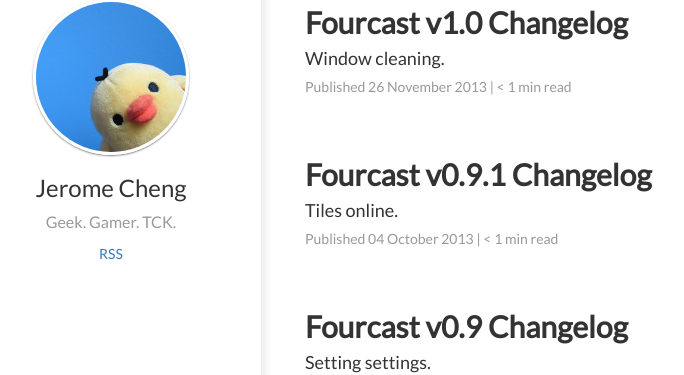
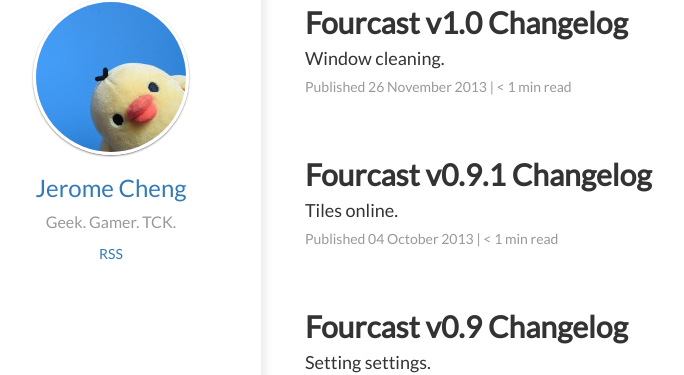
Before and after one commit to jcheng31/ayulin.net, a Jekyll site: the page built from Content/blog/index.html, in a window 1280 px wide. Shown: the part 58-433 px from the top of the page, without its empty margins (39-723 px from the left). Built offline with Jekyll 4.4.1, drawn with Linux system fonts in a browser that asks for light colours; nearby versions of some CDN libraries; Markdown is read by kramdown in place of the engine named in the settings; the list of posts is cut into pages by our own code.

Commit message:
Add link to blog index on sidebar.

```diff
--- a/Content/_layouts/blog.html
+++ b/Content/_layouts/blog.html
@@ -6,8 +6,10 @@ is_blog: true
   <div class="border-right left-sidebar">
     <div class="row center-text">
       <p><a href="/">Home</a></p>
-      <img src="/blog/img/profile.jpg" class="img-circle image-border">
-      <h3>Jerome Cheng</h3>
+      <a href="/blog">
+        <img src="/blog/img/profile.jpg" class="img-circle image-border">
+        <h3>Jerome Cheng</h3>
+      </a>
       <p class="subtle">Geek. Gamer. TCK.</p>
       <a href="/blog/rss.xml">RSS</a>
     </div>
--- a/Content/blog/index.html
+++ b/Content/blog/index.html
@@ -5,7 +5,7 @@ title: blog
 
 {% for post in paginator.posts %}
   <div class="blog-post-listing">
-    <a class="blog-post-link" href="{{ post.url }}">
+    <a class="no-link-effect" href="{{ post.url }}">
       <h2><strong>{{ post.title }}</strong></h2>
       {% if post.description %}
         <h4 class="no-margin-top">{{ post.description }}</h4>
--- a/Content/css/mainStyle.css
+++ b/Content/css/mainStyle.css
@@ -35,10 +35,10 @@ p {
 .blog-post-listing {
   margin: 64px 0;
 }
-.blog-post-link {
+.no-link-effect {
   color: inherit;
 }
-.blog-post-link:hover, .blog-post-link:active {
+.no-link-effect:hover, .no-link-effect:active {
   text-decoration: inherit;
   color: inherit;
 }
```
